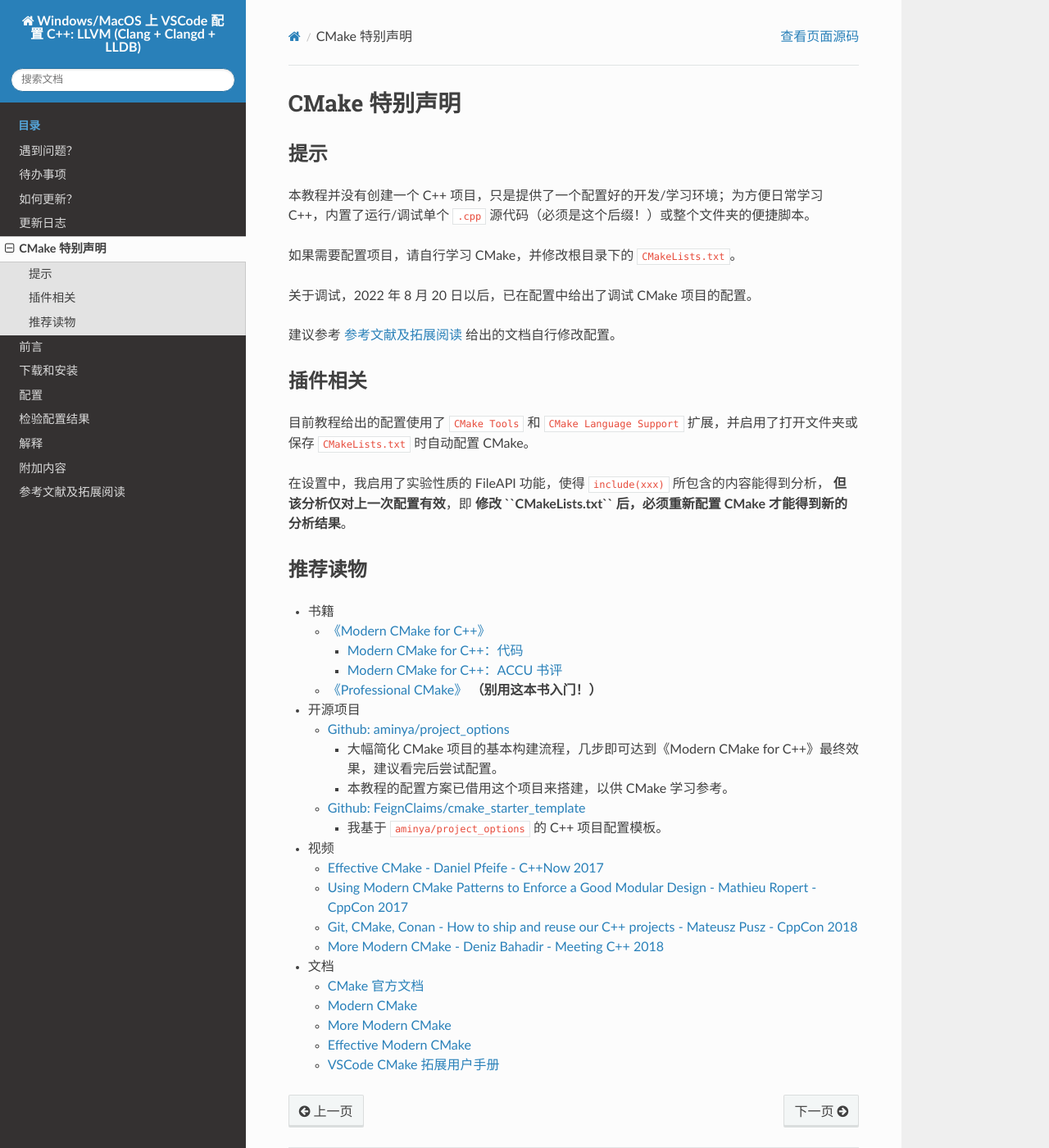
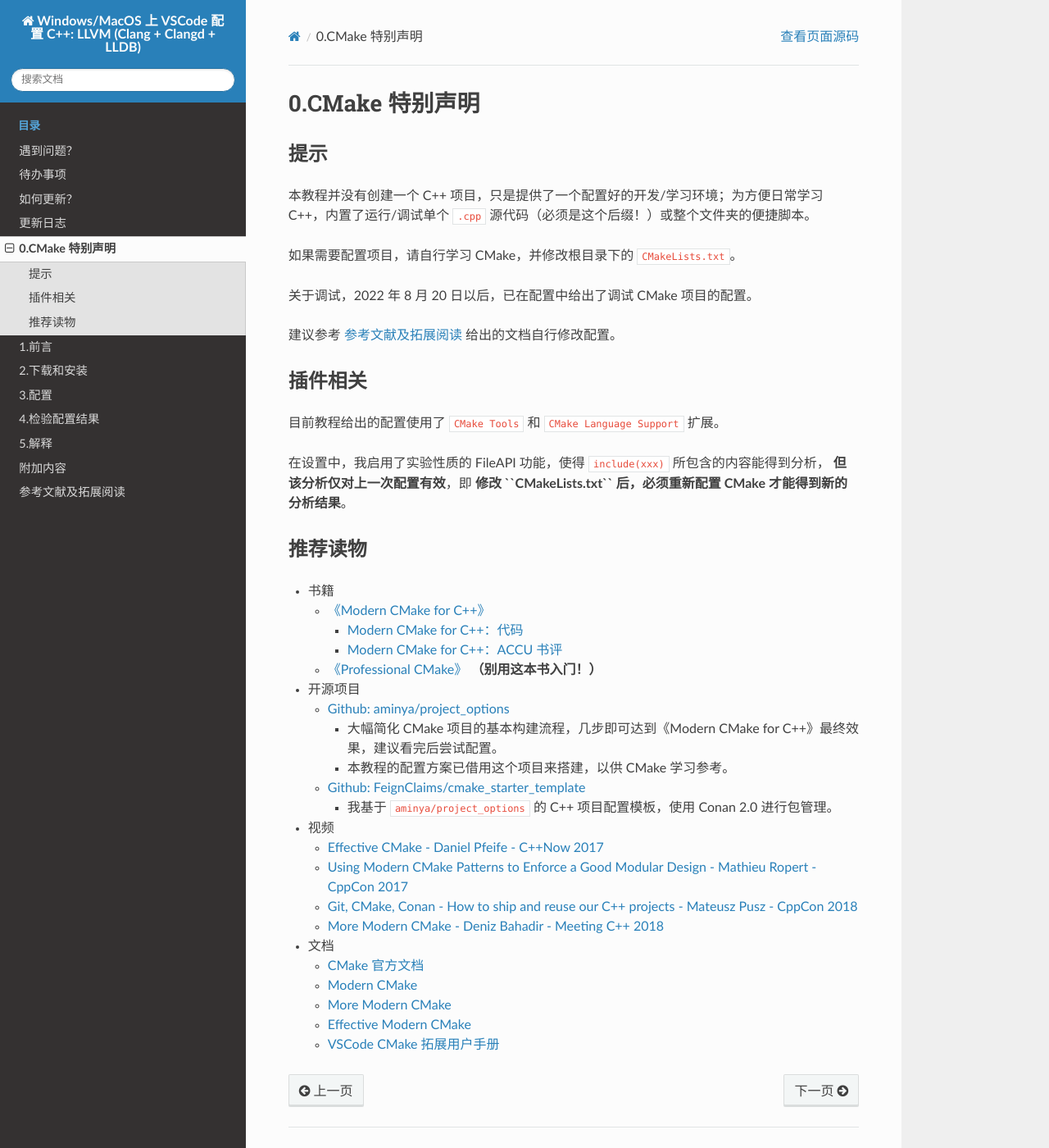
Before and after one commit to FeignClaims/vscode_cpp_starter, a Sphinx documentation site: the page built from docs/source/special_announcement.rst, in a window 1280 px wide and 1400 px high. Shown: the whole window at 82% size. Built offline with Sphinx 7.4.7 and the Read the Docs theme 2.0.0, drawn with Linux system fonts in a browser that asks for light colours.

Commit message:
未正文新增序号

```diff
--- a/docs/source/configure.rst
+++ b/docs/source/configure.rst
@@ -1,6 +1,6 @@
-#####
-配置
-#####
+#######
+3.配置
+#######
 
 
 .. ref:: download_and_unzip
--- a/docs/source/download_and_install/index.rst
+++ b/docs/source/download_and_install/index.rst
@@ -1,6 +1,6 @@
-##########
-下载和安装
-##########
+############
+2.下载和安装
+############
 
 .. toctree::
    :maxdepth: 1
--- a/docs/source/explain.rst
+++ b/docs/source/explain.rst
@@ -1,6 +1,6 @@
-#####
-解释
-#####
+#######
+5.解释
+#######
 
 
 摸了，以下为一些配置文件的说明，建议从上到下依次阅读。
--- a/docs/source/preface.rst
+++ b/docs/source/preface.rst
@@ -1,6 +1,6 @@
-#####
-前言
-#####
+#######
+1.前言
+#######
 
 
 教程方式
--- a/docs/source/special_announcement.rst
+++ b/docs/source/special_announcement.rst
@@ -1,6 +1,6 @@
-##############
-CMake 特别声明
-##############
+################
+0.CMake 特别声明
+################
 
 
 提示
@@ -17,7 +17,7 @@ CMake 特别声明
 插件相关
 ********
 
-目前教程给出的配置使用了 ``CMake Tools`` 和 ``CMake Language Support`` 扩展，并启用了打开文件夹或保存 ``CMakeLists.txt`` 时自动配置 CMake。
+目前教程给出的配置使用了 ``CMake Tools`` 和 ``CMake Language Support`` 扩展。
 
 在设置中，我启用了实验性质的 FileAPI 功能，使得 ``include(xxx)`` 所包含的内容能得到分析， **但该分析仅对上一次配置有效**，即 **修改 ``CMakeLists.txt`` 后，必须重新配置 CMake 才能得到新的分析结果**。
 
@@ -43,7 +43,7 @@ CMake 特别声明
 
   - `Github: FeignClaims/cmake_starter_template`_
 
-    - 我基于 ``aminya/project_options`` 的 C++ 项目配置模板。
+    - 我基于 ``aminya/project_options`` 的 C++ 项目配置模板，使用 Conan 2.0 进行包管理。
 
 - 视频
 
--- a/docs/source/verify.rst
+++ b/docs/source/verify.rst
@@ -1,6 +1,6 @@
-###########
-检验配置结果
-###########
+#############
+4.检验配置结果
+#############
 
 
 打开 ``test/main.cpp``。
```
